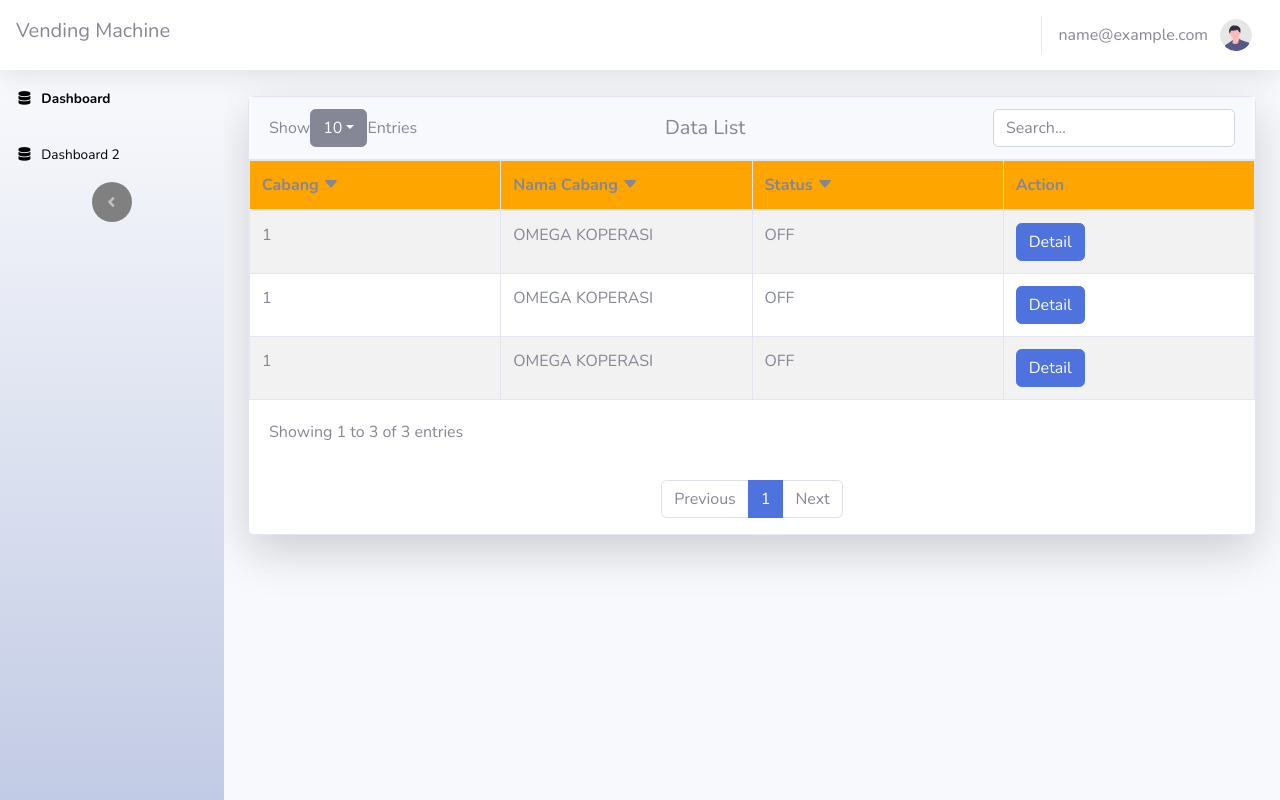
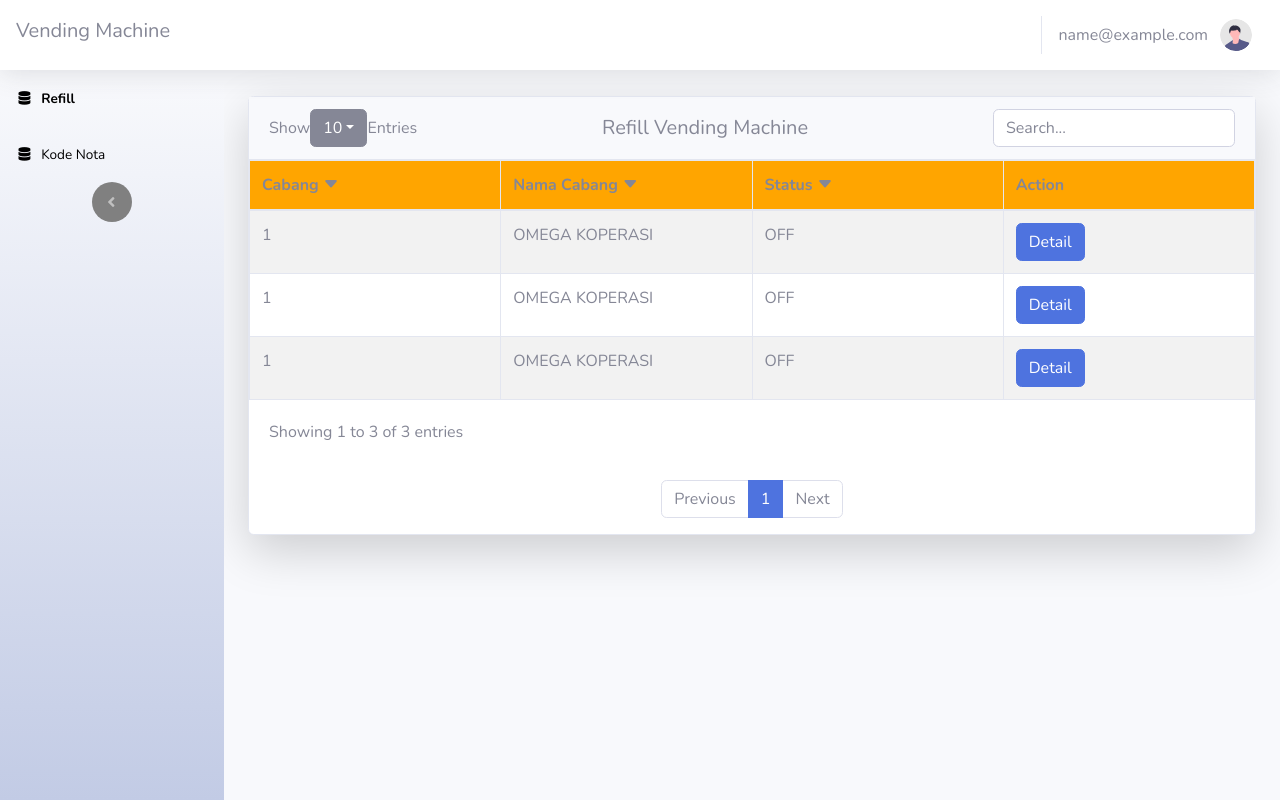
Before and after one commit to FredoVz/vending-machine, a CodeIgniter app: page /vending-machine/index.php/dashboard/index in a window 1280 px wide. Run offline with CodeIgniter, Linux system fonts and the light colour scheme; the visitor is signed in with stand-in values (Sample User, id 1); some libraries are stand-ins or nearby versions.

Commit message:
first commit

```diff
--- a/application/views/dashboard.php
+++ b/application/views/dashboard.php
@@ -23,7 +23,7 @@
                         </div>
                         <div class="ms-2"> Entries</div>
                     </div>
-                    <h5 class="mb-0">Data List</h5>
+                    <h5 class="mb-0">Refill Vending Machine</h5>
                     <div class="clearable position-relative" style="width: auto; position: relative;">
                         <input type="text" id="searchInput" class="form-control" placeholder="Search..."
                             style="padding-right: 24px;">
--- a/application/views/dashboard2.php
+++ b/application/views/dashboard2.php
@@ -23,7 +23,7 @@
                         </div>
                         <div class="ms-2"> Entries</div>
                     </div>
-                    <h5 class="mb-0">Data List</h5>
+                    <h5 class="mb-0">Kode Nota (Not Approve)</h5>
                     <div class="clearable position-relative" style="width: auto; position: relative;">
                         <input type="text" id="searchInput" class="form-control" placeholder="Search..."
                             style="padding-right: 24px;">
--- a/application/views/templates/sidebar.php
+++ b/application/views/templates/sidebar.php
@@ -57,7 +57,7 @@
             <li class="nav-item <?php echo ($this->uri->segment(1) == 'dashboard') ? 'active' : ''; ?>">
                 <a class="nav-link" href="<?php echo base_url('dashboard'); ?>">
                     <i class="fas fa-fw fa-database" style="color: black;"></i>
-                    <span style="color: black;">Dashboard</span>
+                    <span style="color: black;">Refill</span>
                 </a>
             </li>
 
@@ -65,7 +65,7 @@
             <li class="nav-item <?php echo ($this->uri->segment(1) == 'dashboard2') ? 'active' : ''; ?>">
                 <a class="nav-link" href="<?php echo base_url('dashboard2'); ?>">
                     <i class="fas fa-fw fa-database" style="color: black;"></i>
-                    <span style="color: black;">Dashboard 2</span>
+                    <span style="color: black;">Kode Nota</span>
                 </a>
             </li>
 
```
